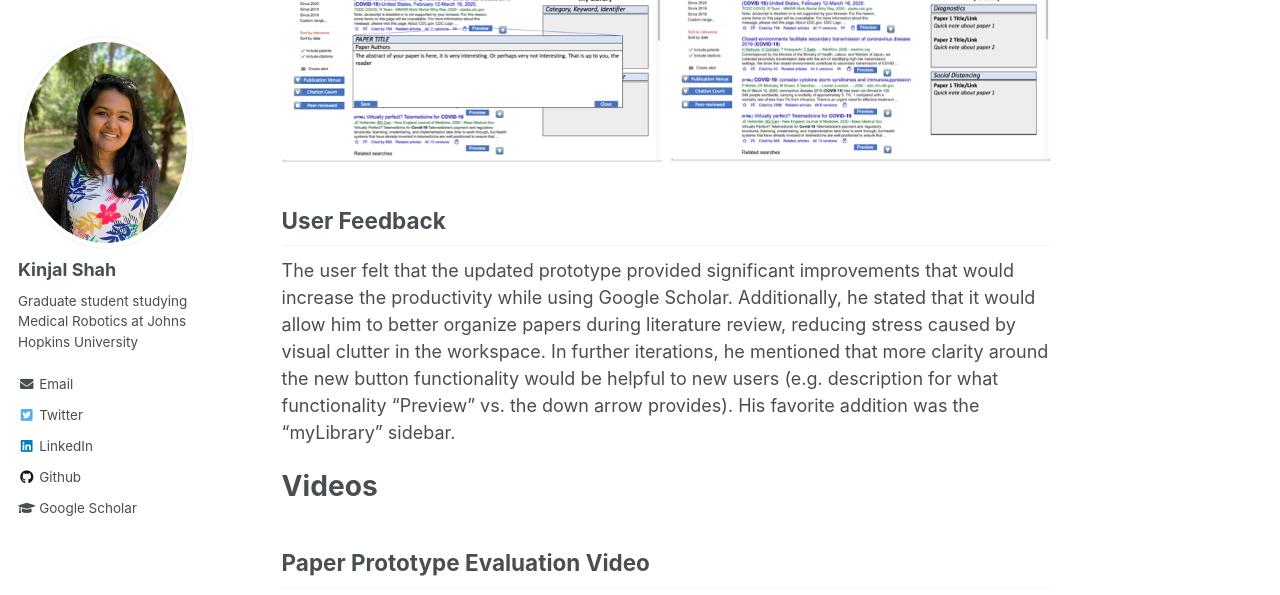
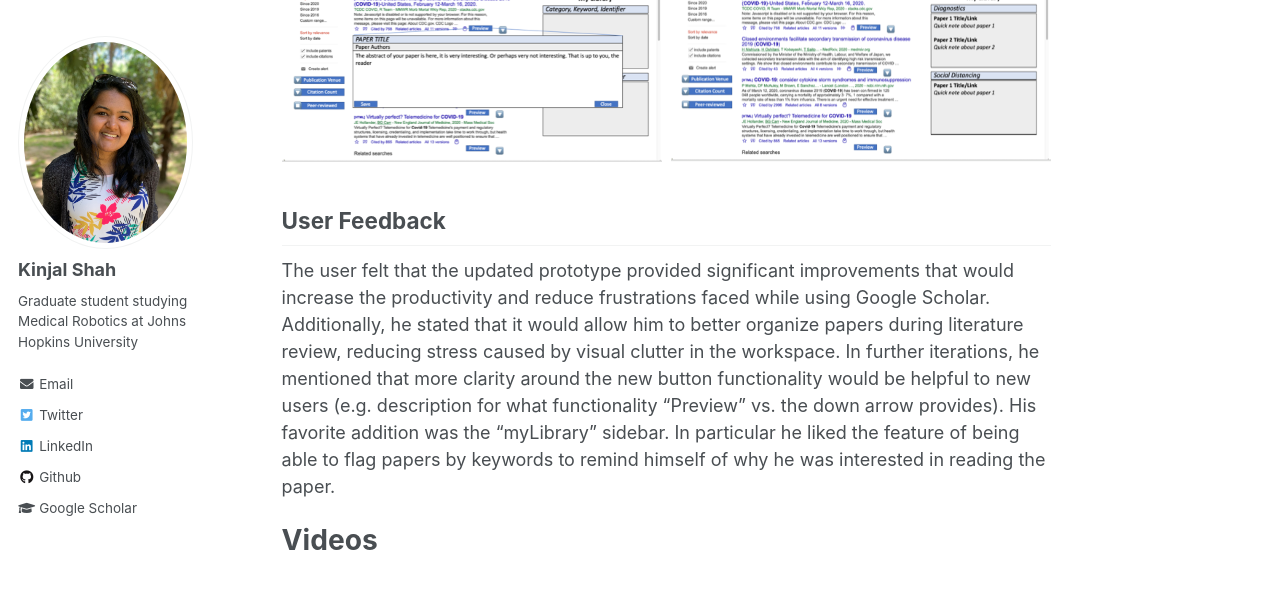
Before and after one commit to kinjmshah/kinjmshah.github.io, a Jekyll site: the page built from _portfolio/HCI_CI_LoFiPrototype.md, in a window 1280 px wide and 900 px high, scrolled down 6017 px, cut to the strip 0-595 px from the top of the window. Built offline with Jekyll 4.4.1, drawn with Linux system fonts in a browser that asks for light colours.

Commit message:
Update HCI_CI_LoFiPrototype.md

```diff
--- a/_portfolio/HCI_CI_LoFiPrototype.md
+++ b/_portfolio/HCI_CI_LoFiPrototype.md
@@ -128,7 +128,7 @@ During contextual inquiry I noticed the user did not use the myLibrary functiona
 
 ## User Feedback
 
-The user felt that the updated prototype provided significant improvements that would increase the productivity while using Google Scholar. Additionally, he stated that it would allow him to better organize papers during literature review, reducing stress caused by visual clutter in the workspace. In further iterations, he mentioned that more clarity around the new button functionality would be helpful to new users (e.g. description for what functionality "Preview" vs. the down arrow provides). His favorite addition was the "myLibrary" sidebar.
+The user felt that the updated prototype provided significant improvements that would increase the productivity and reduce frustrations faced  while using Google Scholar. Additionally, he stated that it would allow him to better organize papers during literature review, reducing stress caused by visual clutter in the workspace. In further iterations, he mentioned that more clarity around the new button functionality would be helpful to new users (e.g. description for what functionality "Preview" vs. the down arrow provides). His favorite addition was the "myLibrary" sidebar. In particular he liked the feature of being able to flag papers by keywords to remind himself of why he was interested in reading the paper.
 
 # Videos
 
```
